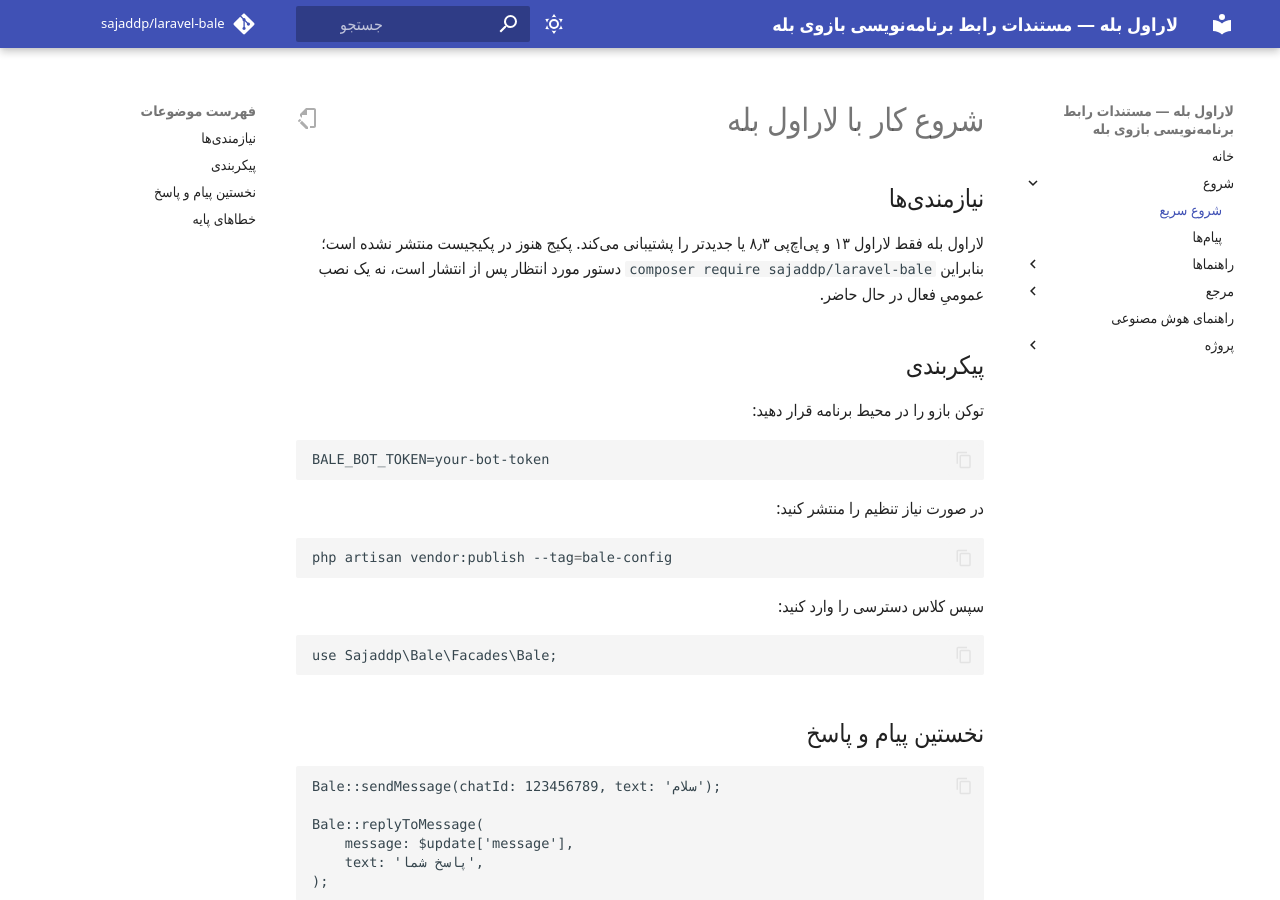
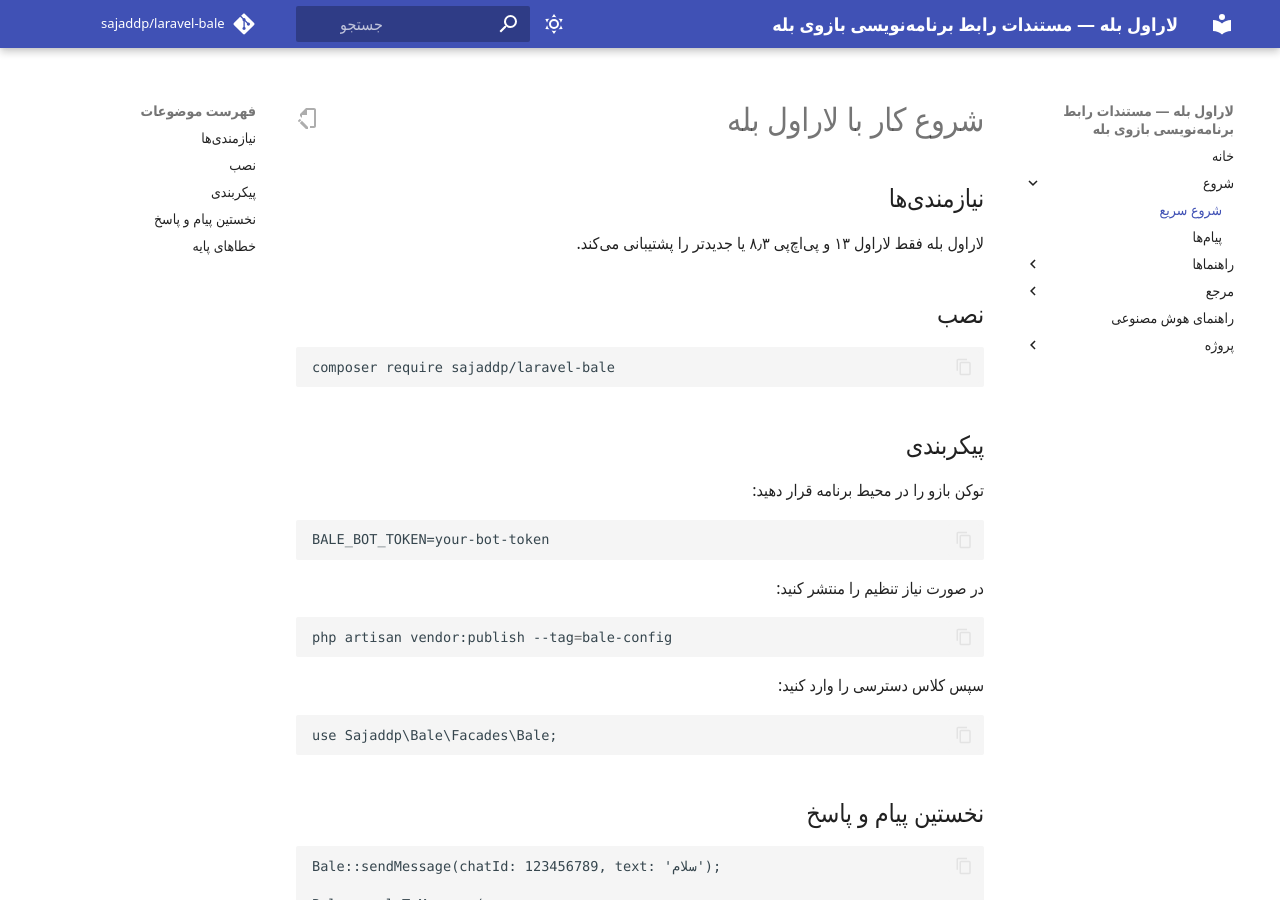
Before and after one commit to sajaddp/laravel-bale, an MkDocs documentation site: the page built from docs/getting-started.md, in a window 1280 px wide and 900 px high. Built offline with MkDocs 1.6.1 and Material for MkDocs 9.7.7, drawn with Linux system fonts in a browser that asks for light colours; some web fonts are replaced; comment, search, counter and statistics services are not loaded.

Commit message:
docs: finalize v1.0.0 installation

```diff
--- a/docs/getting-started.md
+++ b/docs/getting-started.md
@@ -1,13 +1,19 @@
 ---
 title: شروع کار با لاراول بله در لاراول ۱۳
-description: راهنمای نصب آینده، تنظیم توکن بازو و ارسال نخستین پیام بله با لاراول بله.
+description: راهنمای نصب، تنظیم توکن بازو و ارسال نخستین پیام بله با لاراول بله.
 ---
 
 # شروع کار با لاراول بله
 
 ## نیازمندی‌ها
 
-لاراول بله فقط لاراول ۱۳ و پی‌اچ‌پی ۸٫۳ یا جدیدتر را پشتیبانی می‌کند. پکیج هنوز در پکیجیست منتشر نشده است؛ بنابراین `composer require sajaddp/laravel-bale` دستور مورد انتظار پس از انتشار است، نه یک نصب عمومیِ فعال در حال حاضر.
+لاراول بله فقط لاراول ۱۳ و پی‌اچ‌پی ۸٫۳ یا جدیدتر را پشتیبانی می‌کند.
+
+## نصب
+
+~~~shell
+composer require sajaddp/laravel-bale
+~~~
 
 ## پیکربندی
 
```
Also changed, not shown: README.md (+2 -11 lines), SECURITY.md (+1 -1 lines), docs/index.md (+1 -1 lines).
